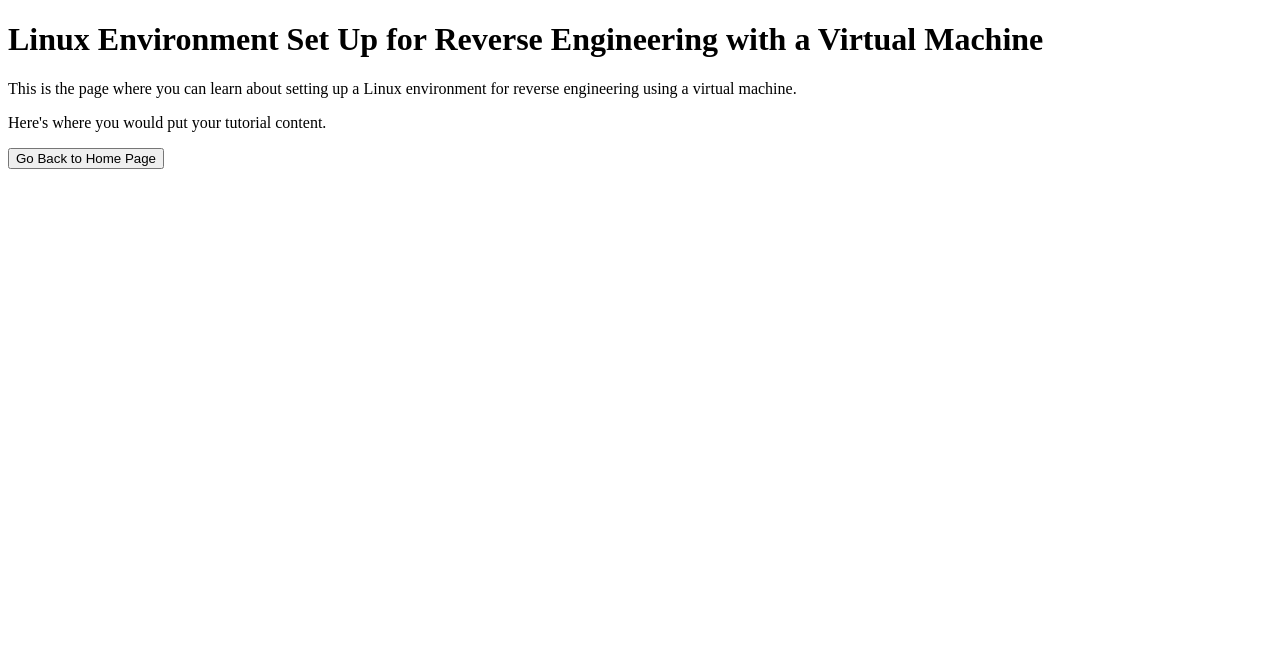
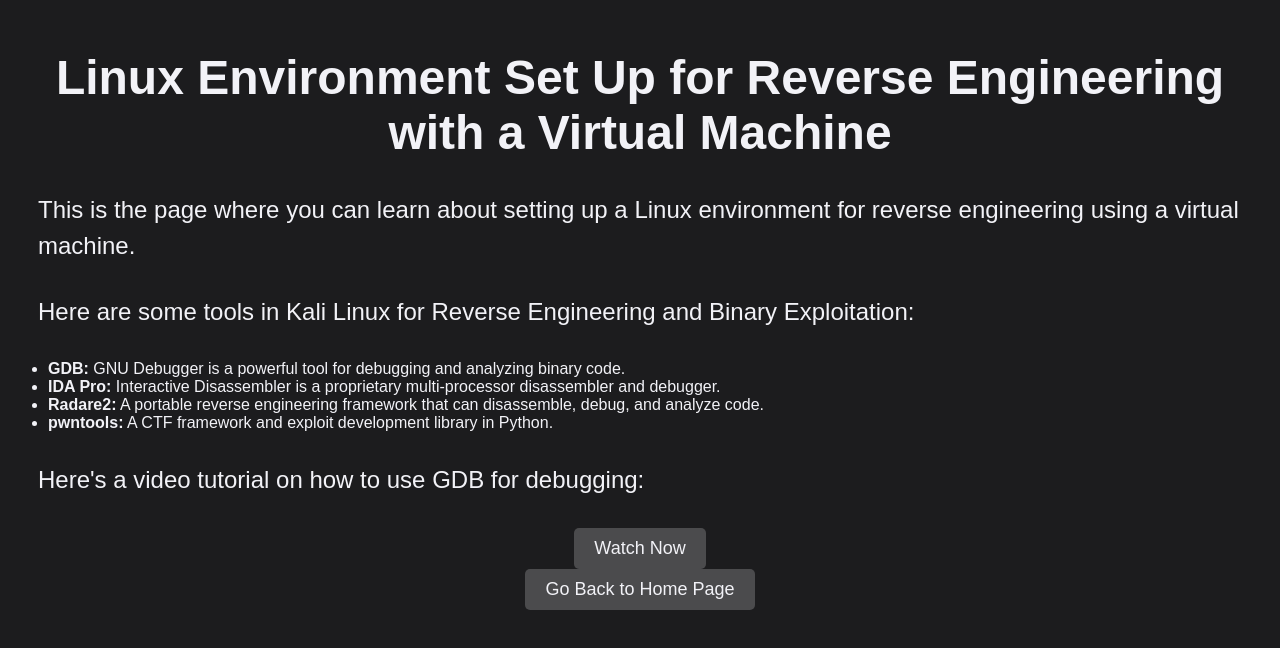
Before and after one commit to Asif-Mahmud9535/Reverse-Engineering, a plain HTML site: page linux_reverse_engineering.html in a window 1280 px wide. Drawn offline with Linux system fonts and the light colour scheme.

Commit message:
Update linux_reverse_engineering.html

```diff
--- a/linux_reverse_engineering.html
+++ b/linux_reverse_engineering.html
@@ -1,12 +1,52 @@
 <!DOCTYPE html>
 <html>
 <head>
-	<title>Linux Environment Set Up for Reverse Engineering with a Virtual Machine</title>
+<title>Linux Environment Set Up for Reverse Engineering with a Virtual Machine</title>
+<style>
+body {
+background-color: #1C1C1E;
+color: #F2F2F7;
+font-family: Arial, sans-serif;
+}
+h1 {
+font-size: 48px;
+margin-top: 50px;
+text-align: center;
+}
+p {
+font-size: 24px;
+line-height: 36px;
+margin: 30px;
+}
+button {
+background-color: #4B4B4D;
+color: #F2F2F7;
+padding: 10px 20px;
+border-radius: 5px;
+border: none;
+cursor: pointer;
+display: block;
+margin: auto;
+font-size: 18px;
+}
+button:hover {
+background-color: #D0D0D2;
+color: #1C1C1E;
+}
+</style>
 </head>
 <body>
-	<h1>Linux Environment Set Up for Reverse Engineering with a Virtual Machine</h1>
-	<p>This is the page where you can learn about setting up a Linux environment for reverse engineering using a virtual machine. </p>
-	<p>Here's where you would put your tutorial content.</p>
-	<button onclick="window.location.href='index.html'">Go Back to Home Page</button>
+<h1>Linux Environment Set Up for Reverse Engineering with a Virtual Machine</h1>
+<p>This is the page where you can learn about setting up a Linux environment for reverse engineering using a virtual machine. </p>
+<p>Here are some tools in Kali Linux for Reverse Engineering and Binary Exploitation:</p>
+<ul>
+<li><strong>GDB:</strong> GNU Debugger is a powerful tool for debugging and analyzing binary code.</li>
+<li><strong>IDA Pro:</strong> Interactive Disassembler is a proprietary multi-processor disassembler and debugger.</li>
+<li><strong>Radare2:</strong> A portable reverse engineering framework that can disassemble, debug, and analyze code.</li>
+<li><strong>pwntools:</strong> A CTF framework and exploit development library in Python.</li>
+</ul>
+<p>Here's a video tutorial on how to use GDB for debugging:</p>
+<button onclick="window.location.href='https://www.youtube.com/watch?v=PorfLSr3DDI'">Watch Now</button>
+<button onclick="window.location.href='index.html'">Go Back to Home Page</button>
 </body>
 </html>
```
